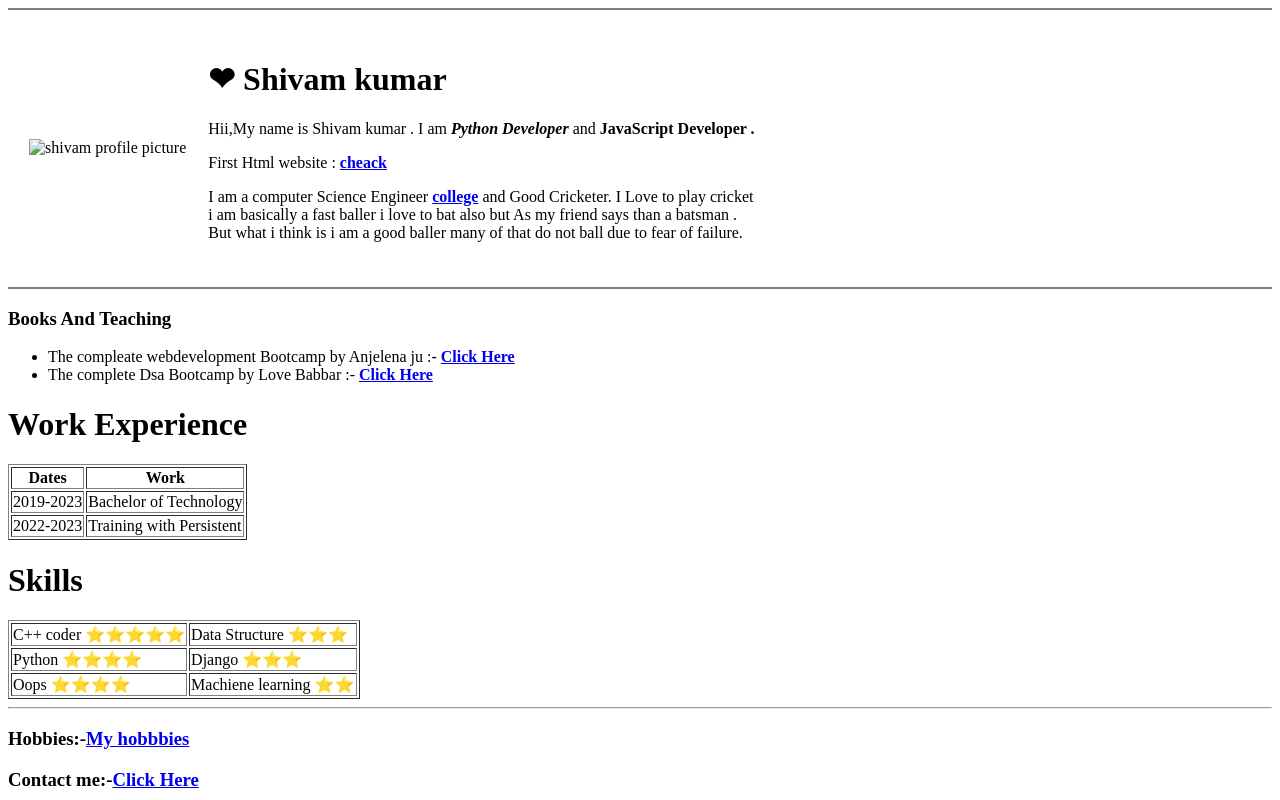
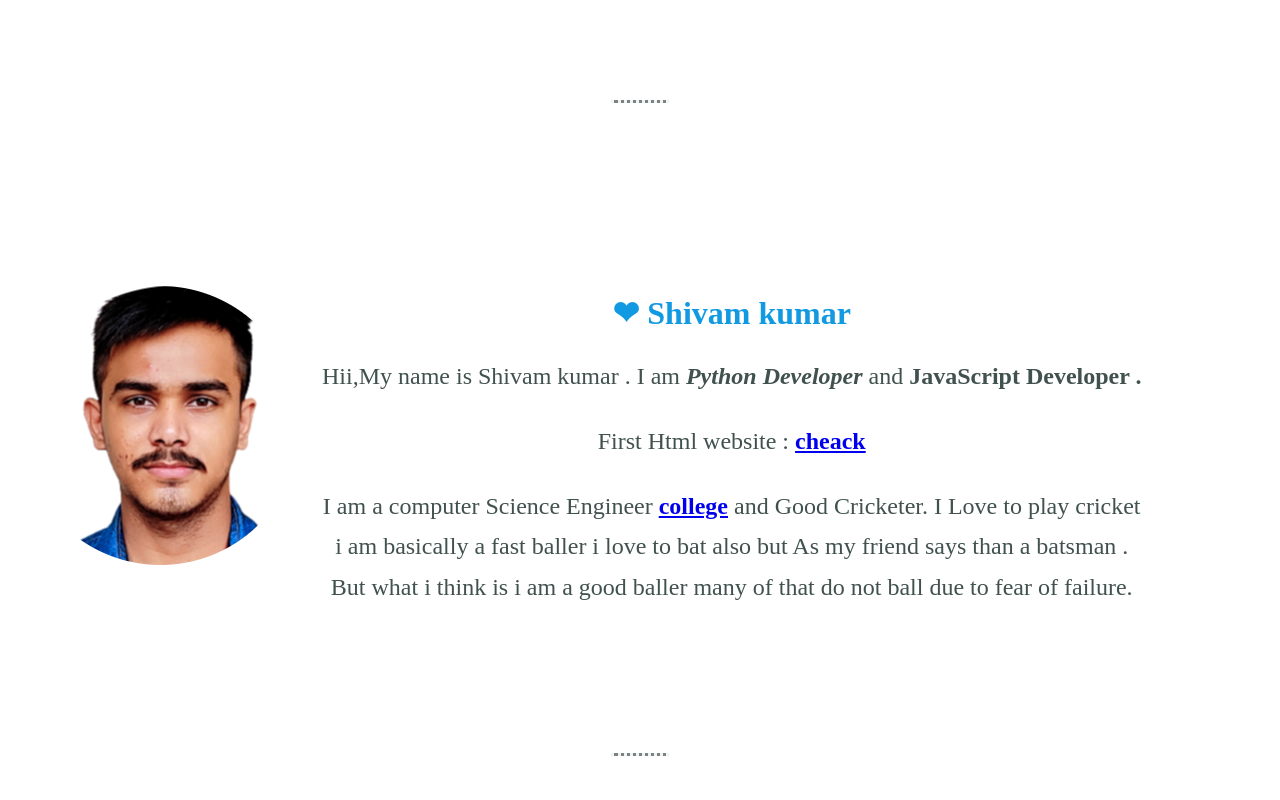
Before and after one commit to shivam123kumar/CV, a plain HTML site: page myweb.html in a window 1280 px wide. Shown: the top 800 px of the page. Drawn offline with Linux system fonts and the light colour scheme; files that its build step writes are made by us from their sources; the site is published under a folder, as on GitHub Pages, so addresses that start at the root find nothing.

Commit message:
Update myweb.html

```diff
--- a/myweb.html
+++ b/myweb.html
@@ -5,8 +5,8 @@
     <meta http-equiv="X-UA-Compatible" content="IE=edge">
     <meta name="viewport" content="width=device-width, initial-scale=1.0">
     <title>Shivam's website while learning html</title>
-    <link rel="stylesheet" href="/first/css/style.css">
-    <link rel="shortcut icon" href="/image/fa.ico" type="image/x-icon">
+    <link rel="stylesheet" href="./style.css">
+    <link rel="shortcut icon" href="./fa.ico" type="image/x-icon">
 
 
 </head>
@@ -17,12 +17,12 @@
     <table cellspacing="20">
         <tr>
             <td>
-                <img src="/image/shivam.png"alt="shivam profile picture" srcset="">
+                <img src="./shivam.png"alt="shivam profile picture" srcset="">
             </td>
             <td>
                 <h1>❤ Shivam kumar</h1>
     <p>Hii,My name is Shivam kumar . I am <strong><em>Python Developer</em> </strong>and <strong aria-setsize=>JavaScript Developer .</strong></p>
-    <p>First Html website : <strong><a href="./start.html">cheack</a></strong> </p>
+    <p>First Html website : <strong><a href="./index.html">cheack</a></strong> </p>
     <p>I am a computer Science Engineer <strong><a href="https://jnctbhopal.ac.in/">college</a></strong> and Good Cricketer. I Love to play cricket <br> i am basically a fast baller i love to bat also but As my friend says than a batsman . <br> But what i think is  i am a good baller many of that do not  ball due to fear of failure.</p>
             </td>
         </tr>
@@ -79,7 +79,7 @@
     </table>
 
     <hr>
-    <h3>Hobbies:-<strong><a href="/html/hobbies.html">My hobbbies</a></strong> </h3>
+    <h3>Hobbies:-<strong><a href="./hobbies.html">My hobbbies</a></strong> </h3>
     <h3>Contact me:-<strong><a href="./contact.html">Click Here</a></strong> </h3>
 </body>
 </html>
```
